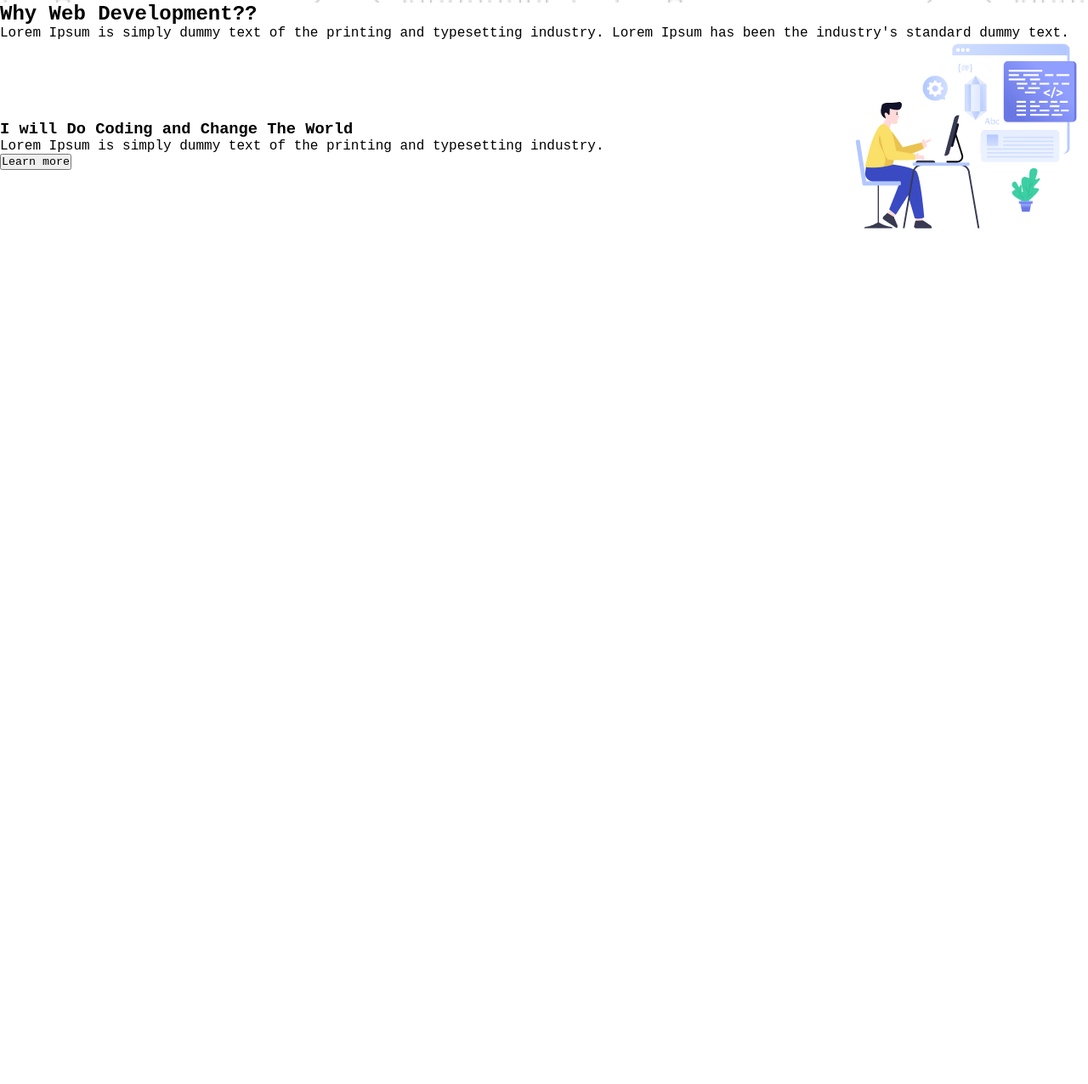
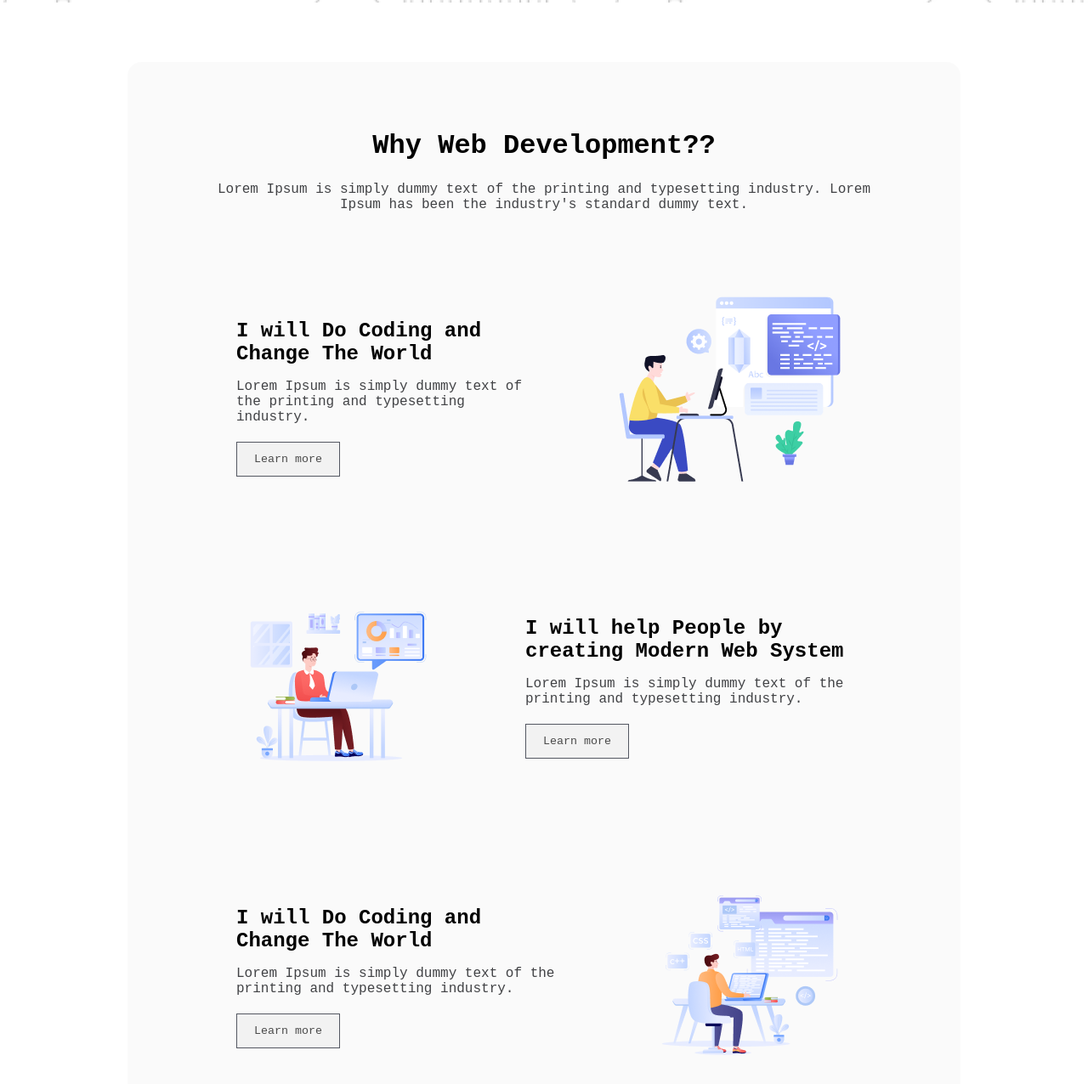
Before and after one commit to Hedayetul-Islam/web-developer, a plain HTML site: page index.html in a window 1280 px wide. Shown: the part 632-1908 px from the top of the page at 85% size. Before the commit the page ends 925 px from the top, so only its background shows below. Drawn offline with Linux system fonts and the light colour scheme; a web font is replaced by a local one.

Commit message:
Web section completed

```diff
--- a/index.html
+++ b/index.html
@@ -12,23 +12,43 @@
             <img src="images/Group.png" alt="">
         </div>
         <h1 class="banner-heading">"In the near future, I hope to become a Developer."</h1>
-        <p class="banner-text">Lorem ipsum dolor sit amet consectetur adipisicing elit. Praesentium aspernatur impedit omnis tenetur. Aspernatur amet, pariatur delectus sed autem consequuntur iste ipsam voluptas quam quia laudantium omnis dicta nam dignissimos?</p>
+        <p class="description">Lorem ipsum dolor sit amet consectetur adipisicing elit. Praesentium aspernatur impedit omnis tenetur. Aspernatur amet, pariatur delectus sed autem consequuntur iste ipsam voluptas quam quia laudantium omnis dicta nam dignissimos?</p>
         <div><button>Contact with me</button></div>
     </div>
-    <div>
-        <h2>Why Web Development??</h2>
-        <p>Lorem Ipsum is simply dummy text of the printing and typesetting industry. Lorem Ipsum has been the industry's standard dummy text.</p>
+    <div class="web-main">
+        <h2 class="heading">Why Web Development??</h2>
+        <p class="description">Lorem Ipsum is simply dummy text of the printing and typesetting industry. Lorem Ipsum has been the industry's standard dummy text.</p>
         <div>
             <div class="web-section">
                 <div>
-                    <h3>I will Do Coding and Change The World</h3>
-                    <p>Lorem Ipsum is simply dummy text of the printing and typesetting industry.</p>
+                    <h3 class="web-title">I will Do Coding and Change The World</h3>
+                    <p class="web-details">Lorem Ipsum is simply dummy text of the printing and typesetting industry.</p>
                     <button>Learn more</button>
                 </div>
                 <div>
                     <img src="images/Layer_1.png" alt="">
                 </div>
             </div>
+            <div class="web-section">
+                <div>
+                    <img src="images/Group 3.png" alt="">
+                </div>
+                <div>
+                    <h3 class="web-title">I will help People by creating Modern Web System</h3>
+                    <p class="web-details">Lorem Ipsum is simply dummy text of the printing and typesetting industry.</p>
+                    <button>Learn more</button>
+                </div>
+            </div>
+            <div class="web-section">
+                <div>
+                    <h3 class="web-title">I will Do Coding and Change The World</h3>
+                    <p class="web-details">Lorem Ipsum is simply dummy text of the printing and typesetting industry.</p>
+                    <button>Learn more</button>
+                </div>
+                <div>
+                    <img src="images/Group 4.png" alt="">
+                </div>
+            </div>
         </div>
     </div>
 </body>
--- a/styles/style.css
+++ b/styles/style.css
@@ -4,6 +4,21 @@
     margin: 0;
     padding: 0;
     font-family: "Azeret Mono", monospace;
+}
+
+.heading {
+    font-size: 32px;
+    font-weight: 800;
+    text-align: center;
+}
+
+.description {
+    color: rgb(65, 66, 69);
+    font-size: 16px;
+    font-weight: 400;
+    text-align: center;
+    margin-top: 24px;
+    margin-bottom: 48px;
 }
 
 .banner {
@@ -29,12 +44,6 @@
     font-weight: 800;
 }
 
-.banner .banner-text {
-    color: rgb(65, 66, 69);
-    font-size: 16px;
-    font-weight: 400;
-    text-align: center;
-}
 
 .banner button {
     color: white;
@@ -44,8 +53,36 @@
     cursor: pointer;
 }
 
-.web-section{
+.web-main {
+    margin: 70px 150px;
+    border-radius: 16px;
+    background-color: rgba(13, 19, 33, 0.02);
+    padding: 80px;
+}
+
+.web-section {
     display: flex;
     justify-content: space-between;
     align-items: center;
+    gap: 100px;
+    padding: 48px;
 }
+
+.web-title {
+    font-size: 24px;
+    font-weight: 700;
+}
+
+.web-details {
+    color: rgb(65, 66, 69);
+    margin-top: 16px;
+    margin-bottom: 20px;
+}
+
+.web-section button {
+    box-sizing: border-box;
+    border: 1px solid rgb(13, 19, 33);
+    opacity: 0.7;
+    padding: 12px 20px;
+
+}
```
